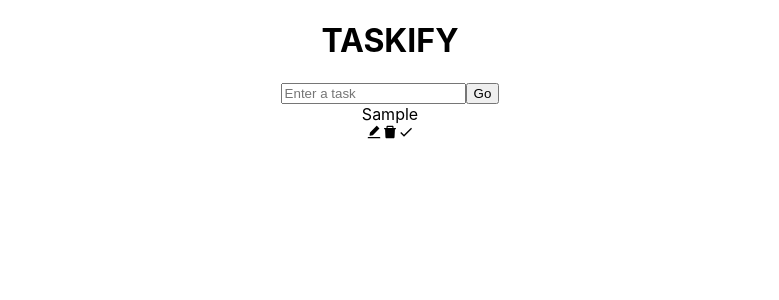
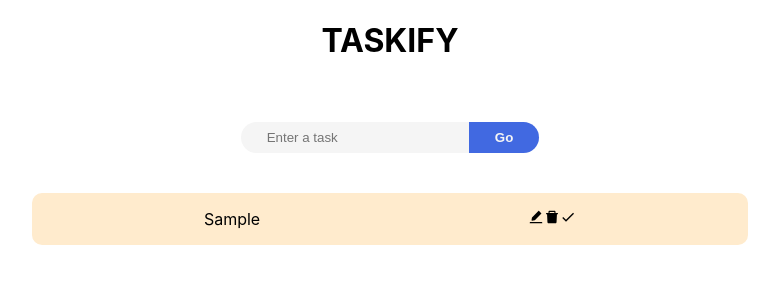
Before and after one commit to mateomh/TasklistTypescript, a React (Create React App) app: page / in a window 1280 px wide. Both pictures are taken after typing "Sample" into the empty fields and a click on the button "Go". Shown: the top 300 px of the page, without its empty margins (250-1029 px from the left). Built offline with nearby package versions, Linux system fonts and the light colour scheme; the HTML template or start-up script is replaced by a standard one.

Commit message:
Add basic styling to the app

```diff
--- a/src/App.css
+++ b/src/App.css
@@ -1,5 +1,10 @@
 .App {
   text-align: center;
+  display: flex;
+  flex-direction: column;
+  justify-content: start;
+  align-items: center;
+  height: 90vh;
 }
 
 .heading {
@@ -8,15 +13,25 @@
 }
 
 .task_input_form {
-
+  width: 80vw;
+  padding: 5vh 2vw;
 }
 
 .task_input {
-
+  border-radius: 50px 0px 0px 50px;
+  padding: 1vh 2vw;
+  outline: none;
+  border: none;
+  background-color: whitesmoke;
 }
 
 .task_button {
-
+  border-radius: 0px 50px 50px 0px;
+  padding: 1vh 2vw;
+  border: none;
+  font-weight: bolder;
+  background-color: royalblue;
+  color: whitesmoke;
 }
 
 .task_list {
@@ -24,7 +39,14 @@
 }
 
 .task_card {
-
+  display: flex;
+  justify-content: space-around;
+  align-items: center;
+  background-color:blanchedalmond;
+  width: 50vw;
+  padding: 2vh 3vw;
+  border-radius: 10px;
+  margin-bottom: 2vh;
 }
 
 .taskcard_text {
```
